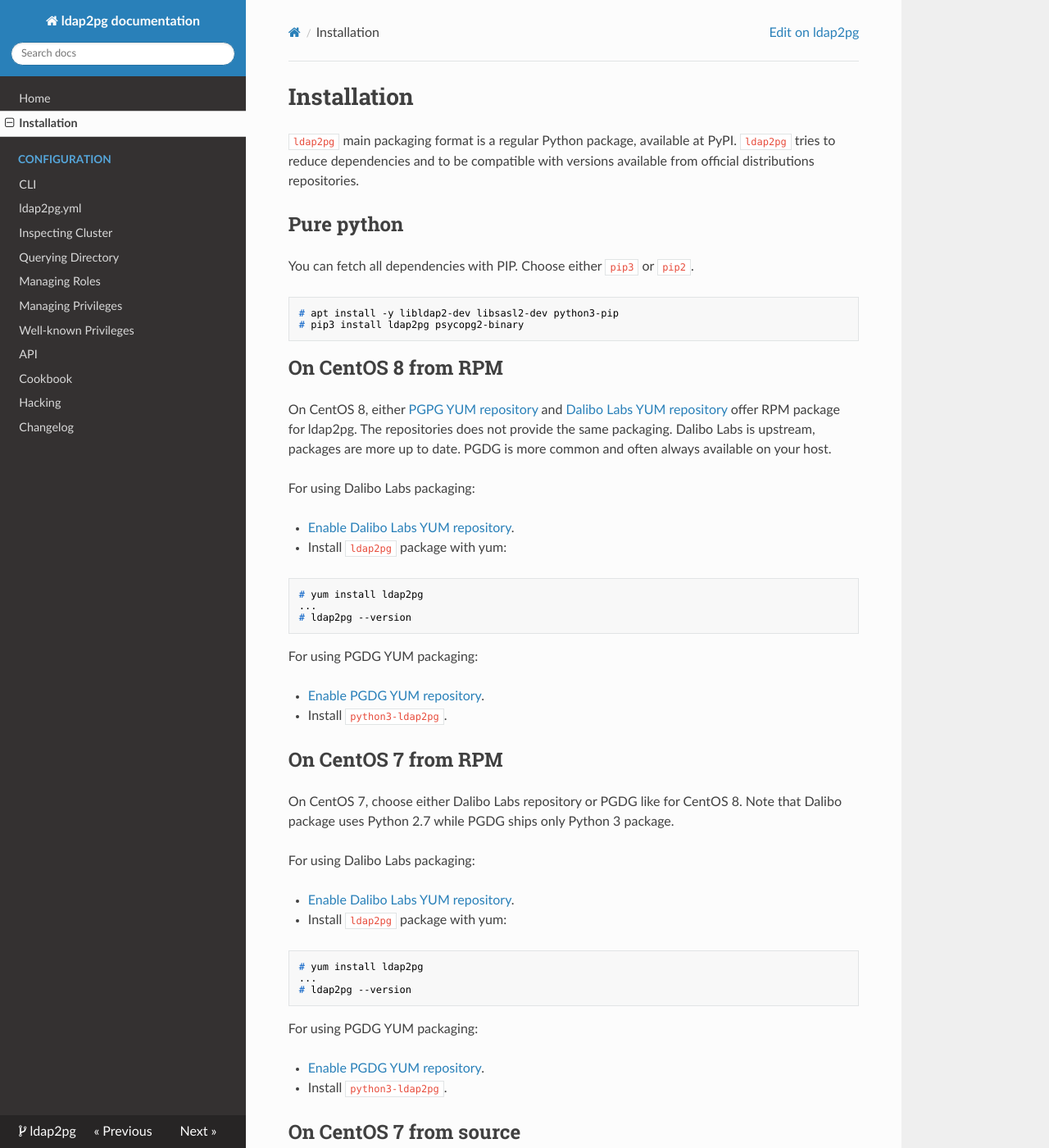
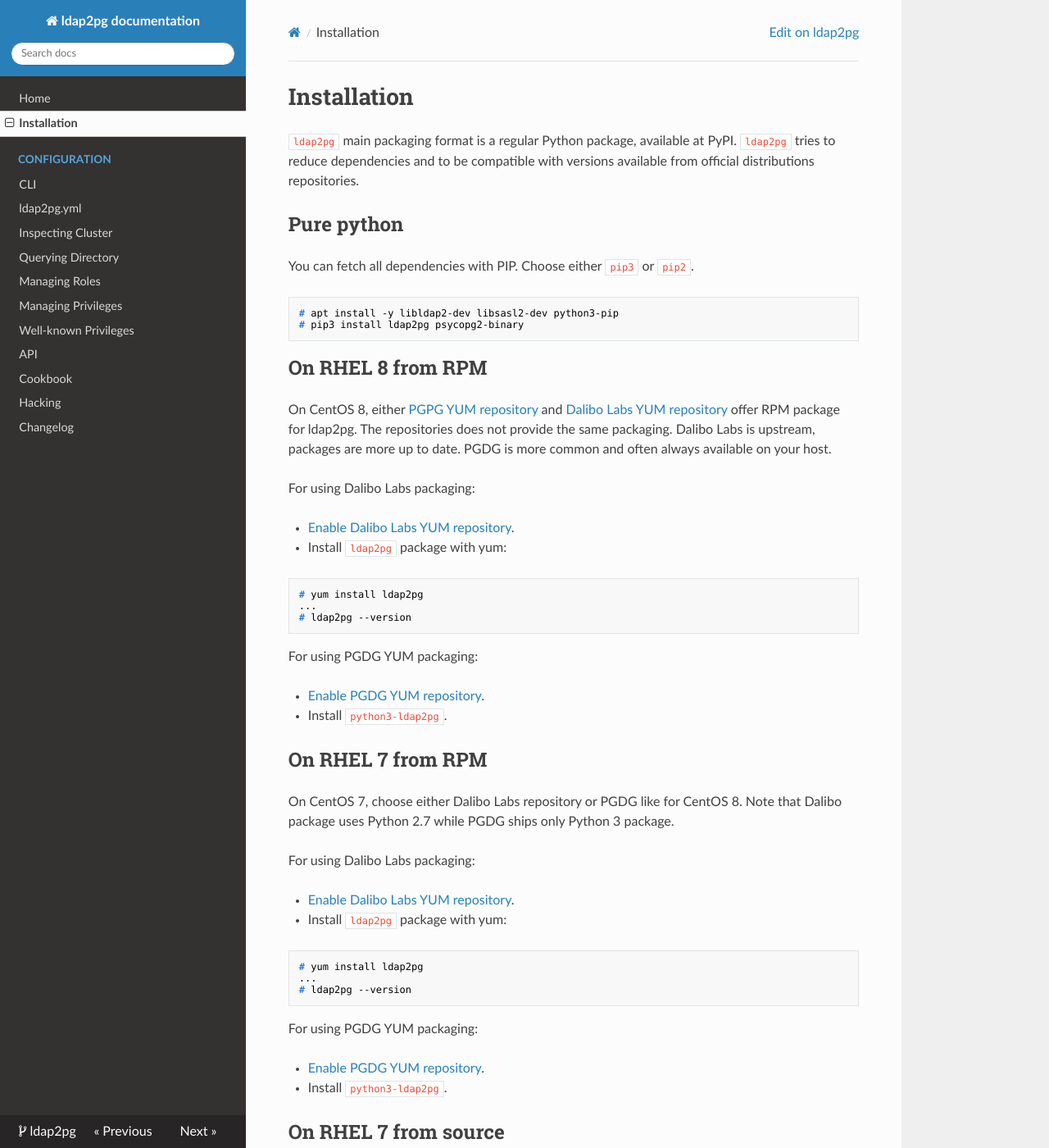
Before and after one commit to dalibo/ldap2pg, an MkDocs documentation site: the page built from docs/install.md, in a window 1280 px wide and 1400 px high. Shown: the whole window at 82% size. Built offline with MkDocs 1.6.1, drawn with Linux system fonts in a browser that asks for light colours; nearby versions of some CDN libraries.

````diff
--- a/docs/install.md
+++ b/docs/install.md
@@ -13,7 +13,7 @@
 # pip3 install ldap2pg psycopg2-binary
 ```
 
-# On CentOS 8 from RPM
+# On RHEL 8 from RPM
 
 On CentOS 8, either [PGPG YUM repository](https://yum.postgresql.org/) and
 [Dalibo Labs YUM repository](https://yum.dalibo.org/labs/) offer RPM package
@@ -38,7 +38,7 @@
 - Install `python3-ldap2pg`.
 
 
-# On CentOS 7 from RPM
+# On RHEL 7 from RPM
 
 On CentOS 7, choose either Dalibo Labs repository or PGDG like for CentOS 8.
 Note that Dalibo package uses Python 2.7 while PGDG ships only Python 3
@@ -61,7 +61,7 @@
 - Install `python3-ldap2pg`.
 
 
-# On CentOS 7 from source
+# On RHEL 7 from source
 
 You should run `ldap2pg` with Python2.7 to use packaged dependencies.
 
@@ -73,7 +73,7 @@
 ```
 
 
-# On CentOS 6
+# On RHEL 6
 
 PGDG repository provides RPM packages for CentOS6.
 
````
Also changed, not shown: docs/changelog.md (+5 -0 lines), 3 other files.
